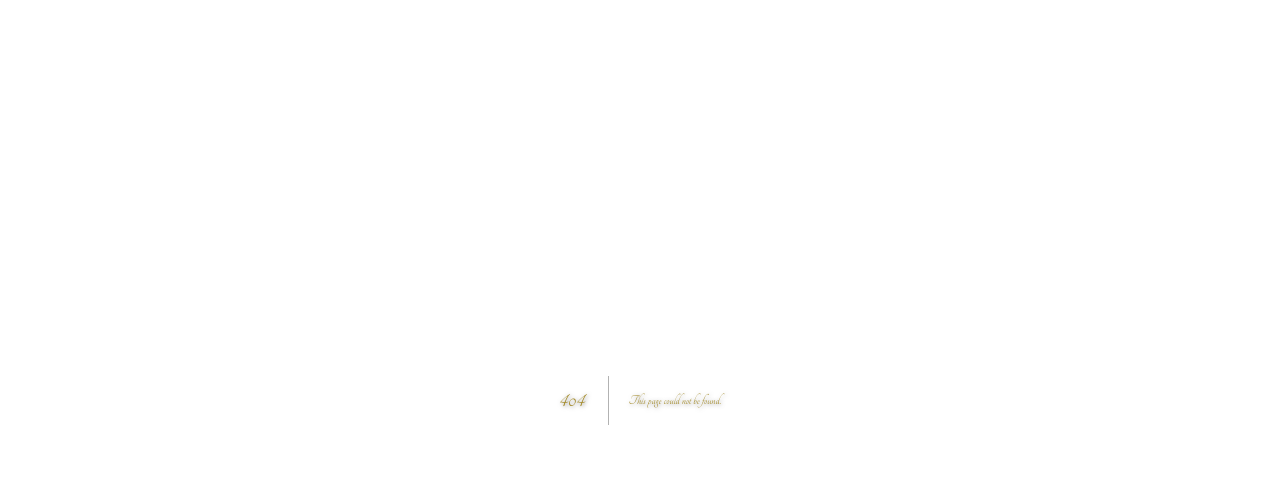
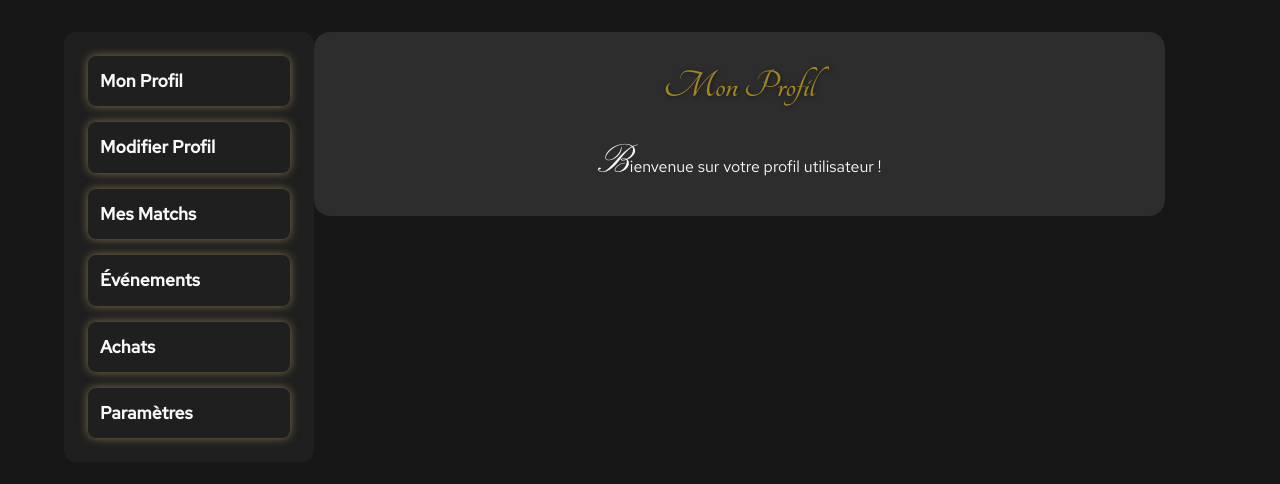
Before and after one commit to farahbed/feel-match-next, a Next.js app: page /compte in a window 1280 px wide. Before the commit this address had no page. Shown: the top 484 px of the page. Built offline with nearby package versions, Linux system fonts and the light colour scheme; a web font is replaced by a local one.

Commit message:
page user created with the nav bar

```diff
--- /dev/null
+++ b/src/app/compte/achats/page.jsx
@@ -0,0 +1,9 @@
+'use client';
+export default function Achats() {
+  return (
+    <div className="min-h-screen bg-black text-white p-8">
+      <h1 className="text-3xl text-center font-bold mb-8 text-yellow-500">Achats</h1>
+      <p className="text-center">Page achats en construction.</p>
+    </div>
+  );
+}
--- /dev/null
+++ b/src/app/compte/evenements/page.jsx
@@ -0,0 +1,9 @@
+'use client';
+export default function Evenements() {
+  return (
+    <div className="min-h-screen bg-black text-white p-8">
+      <h1 className="text-3xl text-center font-bold mb-8 text-yellow-500">Evenements</h1>
+      <p className="text-center">Page evenements en construction.</p>
+    </div>
+  );
+}
--- /dev/null
+++ b/src/app/compte/formulaire/page.jsx
@@ -0,0 +1,9 @@
+'use client';
+export default function Formulaire() {
+  return (
+    <div className="min-h-screen bg-black text-white p-8">
+      <h1 className="text-3xl text-center font-bold mb-8 text-yellow-500">Formulaire</h1>
+      <p className="text-center">Page formulaire en construction.</p>
+    </div>
+  );
+}
--- /dev/null
+++ b/src/app/compte/matchs/page.jsx
@@ -0,0 +1,9 @@
+'use client';
+export default function Matchs() {
+  return (
+    <div className="min-h-screen bg-black text-white p-8">
+      <h1 className="text-3xl text-center font-bold mb-8 text-yellow-500">Matchs</h1>
+      <p className="text-center">Page matchs en construction.</p>
+    </div>
+  );
+}
--- /dev/null
+++ b/src/app/compte/page.jsx
@@ -0,0 +1,79 @@
+'use client';
+import { useState } from 'react';
+
+export default function Compte() {
+  const [section, setSection] = useState('profil'); // Affiche profil par défaut
+
+  const renderContent = () => {
+    switch (section) {
+      case 'profil':
+        return (
+          <div className="card">
+            <h2 className="section-title">Mon Profil</h2>
+            <p className="section-text">Bienvenue sur votre profil utilisateur !</p>
+          </div>
+        );
+      case 'edit-profil':
+        return (
+          <div className="card">
+            <h2 className="section-title">Modifier Profil</h2>
+            <p className="section-text">Formulaire pour modifier votre profil.</p>
+          </div>
+        );
+      case 'matchs':
+        return (
+          <div className="card">
+            <h2 className="section-title">Mes Matchs</h2>
+            <p className="section-text">Ici vos matchs s'afficheront !</p>
+          </div>
+        );
+      case 'evenements':
+        return (
+          <div className="card">
+            <h2 className="section-title">Événements</h2>
+            <p className="section-text">Vos événements à venir ici.</p>
+          </div>
+        );
+      case 'achats':
+        return (
+          <div className="card">
+            <h2 className="section-title">Achats</h2>
+            <p className="section-text">Historique de vos achats.</p>
+          </div>
+        );
+      case 'parametres':
+        return (
+          <div className="card">
+            <h2 className="section-title">Paramètres</h2>
+            <p className="section-text">Paramètres du compte.</p>
+          </div>
+        );
+      default:
+        return (
+          <div className="card">
+            <h2 className="section-title">Mon Profil</h2>
+            <p className="section-text">Bienvenue sur votre profil utilisateur !</p>
+          </div>
+        );
+    }
+  };
+
+  return (
+    <div className="compte-container">
+      <nav className="nav-container">
+        <div className="nav-links">
+          <button onClick={() => setSection('profil')}>Mon Profil</button>
+          <button onClick={() => setSection('edit-profil')}>Modifier Profil</button>
+          <button onClick={() => setSection('matchs')}>Mes Matchs</button>
+          <button onClick={() => setSection('evenements')}>Événements</button>
+          <button onClick={() => setSection('achats')}>Achats</button>
+          <button onClick={() => setSection('parametres')}>Paramètres</button>
+        </div>
+      </nav>
+
+      <main className="main-content">
+        {renderContent()}
+      </main>
+    </div>
+  );
+}
--- /dev/null
+++ b/src/app/compte/parametres/page.jsx
@@ -0,0 +1,9 @@
+'use client';
+export default function Parametres() {
+  return (
+    <div className="min-h-screen bg-black text-white p-8">
+      <h1 className="text-3xl text-center font-bold mb-8 text-yellow-500">Parametres</h1>
+      <p className="text-center">Page parametres en construction.</p>
+    </div>
+  );
+}
--- /dev/null
+++ b/src/app/compte/profil/page.jsx
@@ -0,0 +1,9 @@
+'use client';
+export default function Profil() {
+  return (
+    <div className="min-h-screen bg-black text-white p-8">
+      <h1 className="text-3xl text-center font-bold mb-8 text-yellow-500">Profil</h1>
+      <p className="text-center">Page profil en construction.</p>
+    </div>
+  );
+}
--- a/src/app/styles/globals.css
+++ b/src/app/styles/globals.css
@@ -328,3 +328,131 @@ input:focus {
   outline: none;
   border-color: #FFD700;
 }
+
+
+/* Container principal pour le contenu et la navigation compte utilisateur */
+
+/* Container principal pour le contenu et la navigation */
+.compte-container {
+  display: flex;
+  justify-content: flex-start;
+  align-items: flex-start;
+  padding: 2rem;
+}
+
+.main-content {
+  flex: 1;
+  max-width: 70%;
+}
+
+.nav-container {
+  position: sticky;
+  top: 0;
+  width: 250px;
+  margin-left: 2rem;
+  background-color: #1f1f1f;
+  padding: 1.5rem;
+  border-radius: 0.75rem;
+  display: flex;
+  flex-direction: column;
+}
+
+/* Styles pour les boutons de navigation */
+.nav-links {
+  display: flex;
+  flex-direction: column;
+  gap: 1rem;
+}
+
+.nav-links button {
+  background: none;
+  border: none;
+  color: var(--foreground);
+  font-size: 1.1rem;
+  cursor: pointer;
+  width: 100%;
+  text-align: left;
+  padding: 12px;
+  border-radius: 0.5rem;
+  transition: all 0.3s ease;
+}
+
+.nav-links button:hover {
+  background-color: var(--color-highlight);
+  color: var(--background);
+}
+
+.nav-links button.active {
+  font-weight: bold;
+}
+
+/* Styles pour les cartes du contenu */
+.card {
+  background-color: #2d2d2d;
+  padding: 1.5rem;
+  border-radius: 1rem;
+  margin-bottom: 1.5rem;
+}
+
+.card h2 {
+  margin-bottom: 1rem;
+}
+
+.card p {
+  margin: 0;
+}
+
+/* Bouton principal */
+.cta-button {
+  padding: 12px 24px;
+  border: 2px solid var(--color-highlight);
+  background-color: var(--color-highlight);
+  color: var(--background);
+  font-weight: bold;
+  cursor: pointer;
+  transition: all 0.3s ease;
+  border-radius: 8px;
+  box-shadow: 0 0 10px rgba(226, 194, 117, 0.5);
+}
+
+.cta-button:hover {
+  background-color: transparent;
+  color: var(--color-highlight);
+  border-color: var(--color-highlight);
+  box-shadow: 0 0 15px rgba(226, 194, 117, 0.8);
+}
+
+.cta-button::before {
+  content: '❤️';
+  font-size: 1.2rem;
+}
+
+/* Sections */
+.section-content {
+  margin-bottom: 2rem;
+}
+
+.section-title {
+  font-family: 'Tangerine', cursive;
+  font-size: 2.5rem;
+  color: #a18721;
+  font-weight: bold;
+  text-shadow: 1px 1px 4px rgba(0, 0, 0, 0.5);
+}
+
+.section-text {
+  font-family: 'Red Hat Text', sans-serif;
+  color: var(--foreground);
+}
+
+/* Liens */
+a {
+  color: var(--foreground);
+  text-decoration: none;
+  transition: color 0.3s ease;
+}
+
+a:hover {
+  color: var(--color-highlight);
+  text-decoration: underline;
+}
```
Also changed, not shown: 1 other file (tests, documents, lock files or other folders).
